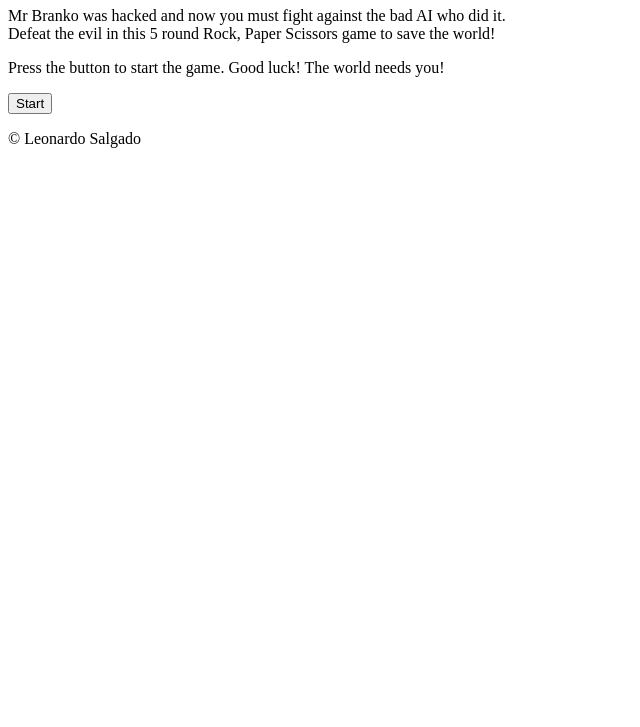
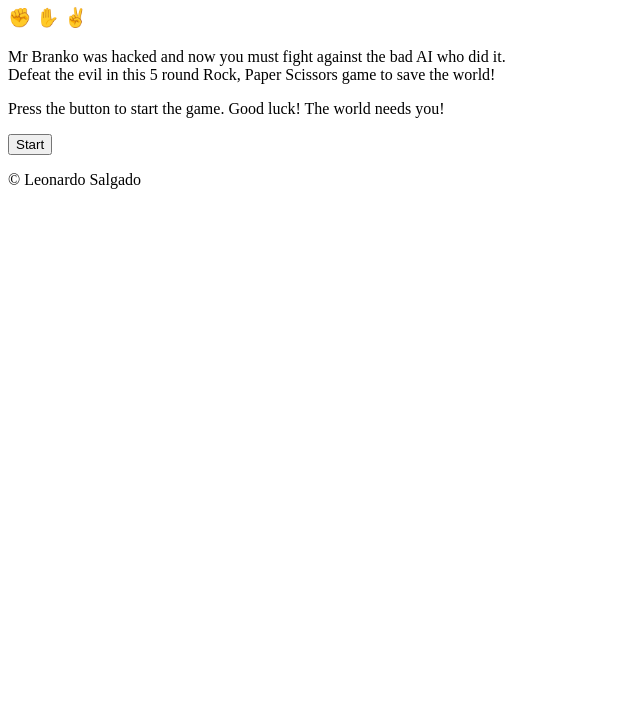
Before and after one commit to Salgado2004/rock_paper_scissors, a plain HTML site: page index.html in a window 1280 px wide. Shown: the part 73-800 px from the top of the page, without its empty margins (0-640 px from the left). Drawn offline with Linux system fonts and the light colour scheme.

Commit message:
Quick fixes #3

```diff
--- a/index.html
+++ b/index.html
@@ -11,6 +11,7 @@
 <body>
     <header>
         <h1>Rock Paper Scissors Game</h1>
+        <h3>&#x270A; &#x270B; &#x270C;</h3>
     </header>
     <main>
         <section class="history">
```
